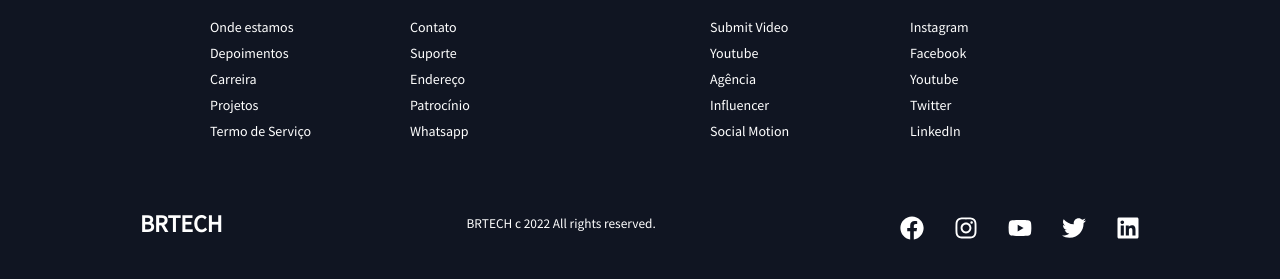
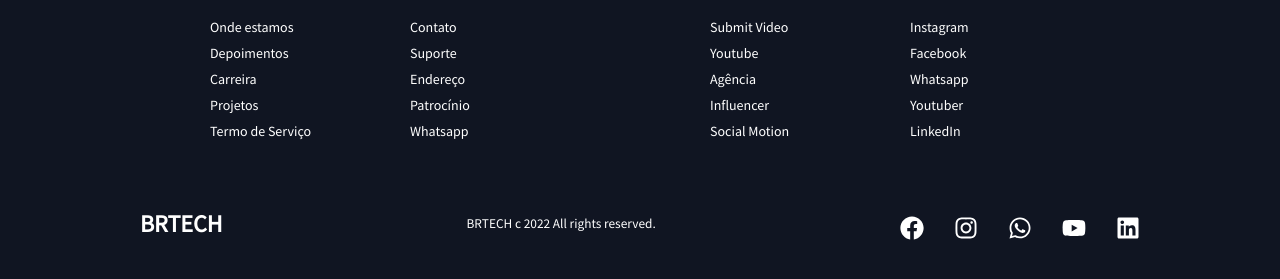
Before and after one commit to thiagomenegotto/website-brtech, a React (Create React App) app: page / in a window 1280 px wide. Shown: the part 4668-4947 px from the top of the page. Built offline with nearby package versions, Linux system fonts and the light colour scheme.

Commit message:
fix(): update Footer Links e Public File

```diff
--- a/public/index.html
+++ b/public/index.html
@@ -25,20 +25,10 @@
       work correctly both with client-side routing and a non-root public URL.
       Learn how to configure a non-root public URL by running `npm run build`.
     -->
-    <title>React App</title>
+    <title>Br Tech</title>
   </head>
   <body>
-    <noscript>You need to enable JavaScript to run this app.</noscript>
+    <!-- <noscript>You need to enable JavaScript to run this app.</noscript> -->
     <div id="root"></div>
-    <!--
-      This HTML file is a template.
-      If you open it directly in the browser, you will see an empty page.
-
-      You can add webfonts, meta tags, or analytics to this file.
-      The build step will place the bundled scripts into the <body> tag.
-
-      To begin the development, run `npm start` or `yarn start`.
-      To create a production bundle, use `npm run build` or `yarn build`.
-    -->
   </body>
 </html>
--- a/src/components/Footer/Footer.elements.js
+++ b/src/components/Footer/Footer.elements.js
@@ -76,7 +76,7 @@
   margin-bottom: 20px;
 `;
 
-export const FooterLink = styled(Link)`
+export const FooterLink = styled.a`
   color: #fff;
   text-decoration: none;
   margin-bottom: 0.5rem;
--- a/src/components/Footer/index.js
+++ b/src/components/Footer/index.js
@@ -1,6 +1,6 @@
 import React from 'react';
 import { animateScroll as scroll} from 'react-scroll';
-import { FaFacebook, FaInstagram, FaYoutube, FaTwitter, FaLinkedin } from 'react-icons/fa';
+import { FaFacebook, FaInstagram, FaYoutube, FaWhatsapp, FaLinkedin } from 'react-icons/fa';
 
 import {
   FooterContainer,
@@ -56,11 +56,11 @@
             </FooterLinkItems>
             <FooterLinkItems>
               <FooterLinkTitle>Social Media</FooterLinkTitle>
-                <FooterLink to='/'>Instagram</FooterLink>
-                <FooterLink to='/'>Facebook</FooterLink>
-                <FooterLink to='/'>Youtube</FooterLink>
-                <FooterLink to='/'>Twitter</FooterLink>
-                <FooterLink to='/'>LinkedIn</FooterLink>
+                <FooterLink href="https://www.instagram.com/thiago.menegotto/" target="_blank">Instagram</FooterLink>
+                <FooterLink href="https://www.facebook.com/brtech.net.br" target="_blank">Facebook</FooterLink>
+                <FooterLink href="https://wa.me/5542988044920" target="_blank">Whatsapp</FooterLink>
+                <FooterLink to='/'>Youtuber</FooterLink>
+                <FooterLink href="https://www.linkedin.com/in/thiago-menegotto-5715a99b/" target="_blank">LinkedIn</FooterLink>
             </FooterLinkItems>
           </FooterLinksWrapper>
         </FooterLinksContainer>
@@ -69,19 +69,19 @@
             <SocialLogo to='/' onClick={toggleHome}>BRTECH</SocialLogo>
             <WebsiteRights>BRTECH c {new Date().getFullYear()} All rights reserved.</WebsiteRights>
             <SocialIcons>
-              <SocialIconLink href="/" target="_blank" aria-label="Facebook">
+              <SocialIconLink href="https://www.facebook.com/brtech.net.br" target="_blank" aria-label="Facebook">
                 <FaFacebook/>
               </SocialIconLink>
-              <SocialIconLink href="/" target="_blank" aria-label="Instagram">
+              <SocialIconLink href="https://www.instagram.com/thiago.menegotto/" target="_blank" aria-label="Instagram">
                 <FaInstagram/>
+              </SocialIconLink>
+              <SocialIconLink href="https://wa.me/5542988044920" target="_blank" aria-label="Whatsapp">
+                <FaWhatsapp/>
               </SocialIconLink>
               <SocialIconLink href="/" target="_blank" aria-label="Youtube">
                 <FaYoutube/>
               </SocialIconLink>
-              <SocialIconLink href="/" target="_blank" aria-label="Twitter">
-                <FaTwitter/>
-              </SocialIconLink>
-              <SocialIconLink href="/" target="_blank" aria-label="Linkedin">
+              <SocialIconLink href="https://www.linkedin.com/in/thiago-menegotto-5715a99b/" target="_blank" aria-label="Linkedin">
                 <FaLinkedin/>
               </SocialIconLink>
             </SocialIcons>
--- a/src/components/Navbar/Navbar.elements.js
+++ b/src/components/Navbar/Navbar.elements.js
@@ -99,7 +99,7 @@
   }
 `;
 
-export const NavBtnLink = styled(LinkR)`
+export const NavBtnLink = styled.a`
   border-radius: 50px;
   background: #01bf71;
   white-space: nowrap;
--- a/src/components/Navbar/index.js
+++ b/src/components/Navbar/index.js
@@ -82,7 +82,7 @@
               </NavItem>
             </NavMenu>
             <NavItemBtn>
-              <NavBtnLink to='https://wa.me/5542988044920'>
+              <NavBtnLink href="https://wa.me/5542988044920" target="_black">
                 Contato
               </NavBtnLink>
             </NavItemBtn>
```
